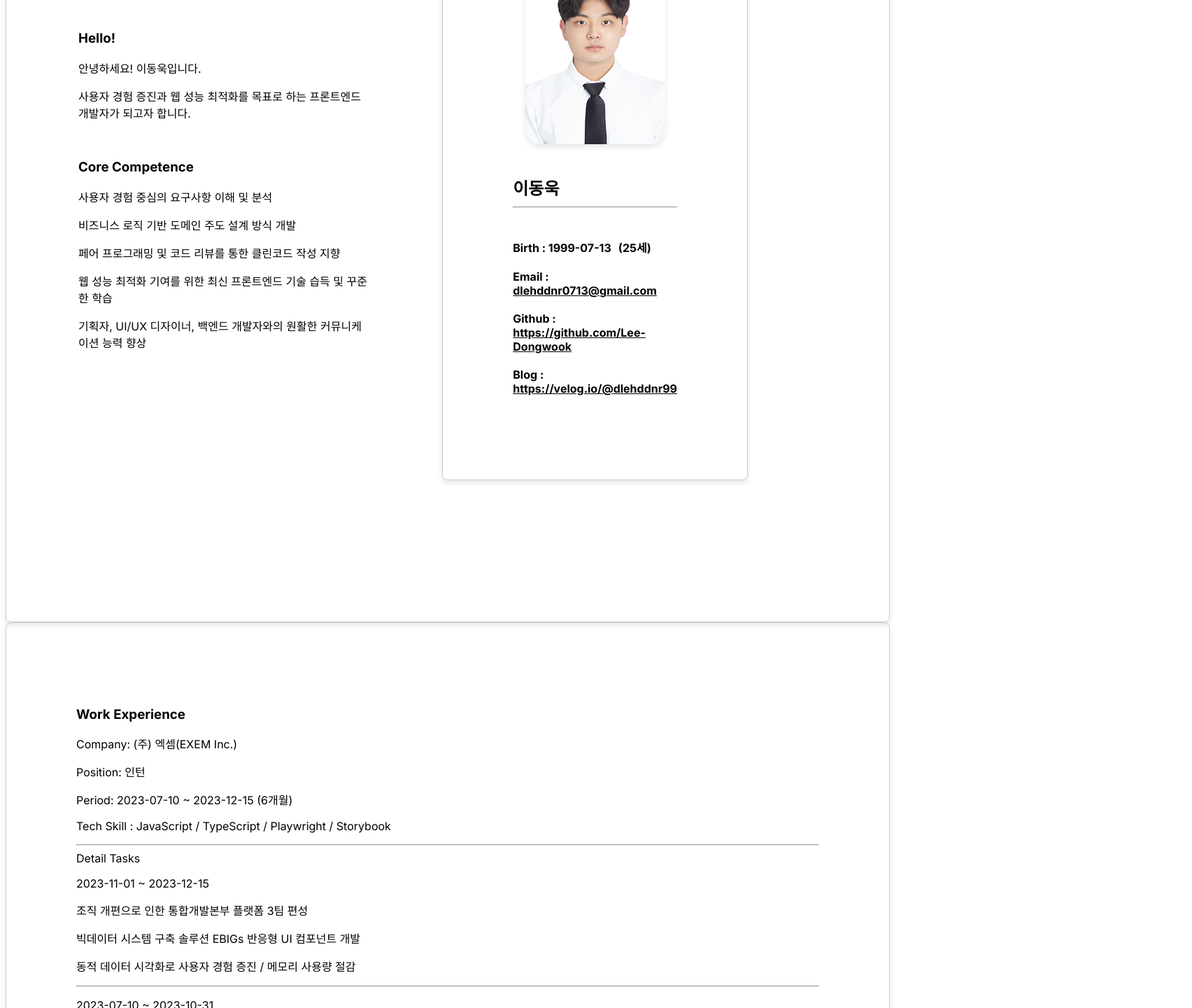
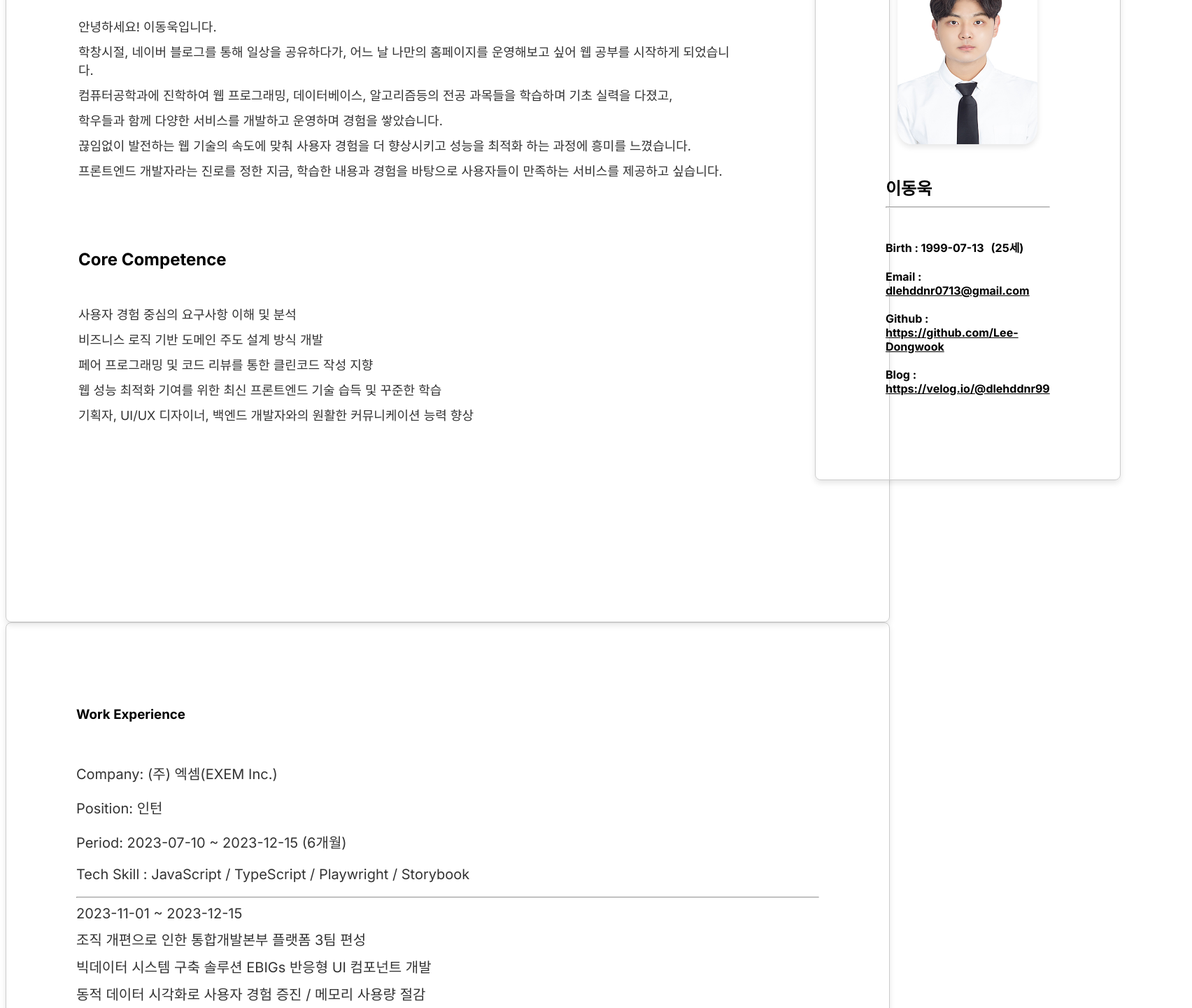
Before and after one commit to Lee-Dongwook/About-Me, a Next.js app in the folder profile/: page / in a window 1280 px wide. Shown: the part 440-1880 px from the top of the page at 70% size, 1704 px wide, since content can reach past the window. Built offline with nearby package versions, Linux system fonts and the light colour scheme.

Commit message:
style : 메인 페이지 데이터 일부 추가 및 스타일 변경, 추가적인 수정 필요

```diff
--- a/profile/src/00-assets/introduceInfo.json
+++ b/profile/src/00-assets/introduceInfo.json
@@ -1,5 +1,11 @@
 {
-    "introduce" : ["안녕하세요! 이동욱입니다.","사용자 경험 증진과 웹 성능 최적화를 목표로 하는 프론트엔드 개발자가 되고자 합니다."],
+    "introduce" : [
+        "안녕하세요! 이동욱입니다.",
+        "학창시절, 네이버 블로그를 통해 일상을 공유하다가, 어느 날 나만의 홈페이지를 운영해보고 싶어 웹 공부를 시작하게 되었습니다.",
+        "컴퓨터공학과에 진학하여 웹 프로그래밍, 데이터베이스, 알고리즘등의 전공 과목들을 학습하며 기초 실력을 다졌고,",
+        "학우들과 함께 다양한 서비스를 개발하고 운영하며 경험을 쌓았습니다.",
+        "끊임없이 발전하는 웹 기술의 속도에 맞춰 사용자 경험을 더 향상시키고 성능을 최적화 하는 과정에 흥미를 느꼈습니다.",
+        "프론트엔드 개발자라는 진로를 정한 지금, 학습한 내용과 경험을 바탕으로 사용자들이 만족하는 서비스를 제공하고 싶습니다."],
     "experience" : {
         "work": [
             "Playwright를 활용한 SaaS E2E 테스트 자동화 구축으로 테스트 수행 시간 절감 및 안정성 확보",
--- a/profile/src/05-ui/introduce/index.tsx
+++ b/profile/src/05-ui/introduce/index.tsx
@@ -21,14 +21,29 @@ export const IntroduceComponent = ({
             <tr>
               <td style={{ width: '50%' }}>
                 {' '}
-                <h3>Hello!</h3>
+                <h2>Hello!</h2>
+                <br />
                 {introduceInfo.introduce.map((item, index) => {
-                  return <p key={index}>{item}</p>;
+                  return (
+                    <p
+                      key={index}
+                      style={{ width: '950px', fontSize: '18px', color: '#333', margin: '10px 0' }}
+                    >
+                      {item}
+                    </p>
+                  );
                 })}
+                <h2 style={{ marginTop: '100px' }}>Core Competence</h2>
                 <br />
-                <h3>Core Competence</h3>
                 {introduceInfo.keypoint.map((item, index) => {
-                  return <p key={index}>{item}</p>;
+                  return (
+                    <p
+                      key={index}
+                      style={{ width: '950px', fontSize: '18px', color: '#333', margin: '10px 0' }}
+                    >
+                      {item}
+                    </p>
+                  );
                 })}
               </td>
               <td style={{ width: '50%', padding: '100px' }}>
@@ -42,25 +57,39 @@ export const IntroduceComponent = ({
       <IntroduceCardContainer ref={secondCardRef} animate={secondCardInView}>
         <div>
           <h3>Work Experience</h3>
+          <br />
           {workExperienceInfo.map((work, index) => {
             return (
               <div key={index}>
-                <p>Company: {work.company}</p>
-                <p>Position: {work.position}</p>
-                <p>
+                <p style={{ fontSize: '20px', color: '#333', margin: '20px 0' }}>
+                  Company: {work.company}
+                </p>
+                <p style={{ fontSize: '20px', color: '#333', margin: '20px 0' }}>
+                  Position: {work.position}
+                </p>
+                <p style={{ fontSize: '20px', color: '#333', margin: '20px 0' }}>
                   Period: {work.period} ({work.month}개월)
                 </p>
-                <p>Tech Skill : {work.tech.join(' / ')}</p>
+                <p style={{ fontSize: '20px', color: '#333', margin: '20px 0' }}>
+                  Tech Skill : {work.tech.join(' / ')}
+                </p>
                 <hr />
                 <div>
-                  Detail Tasks
                   {work.detail.map((task, idx) => {
                     return (
                       <div key={idx}>
-                        <p>{task.period}</p>
-                        <p>{task.description}</p>
-                        <p>{task.work}</p>
-                        <p>{task.result.join(' / ')}</p>
+                        <p style={{ fontSize: '20px', color: '#333', margin: '10px 0' }}>
+                          {task.period}
+                        </p>
+                        <p style={{ fontSize: '20px', color: '#333', margin: '10px 0' }}>
+                          {task.description}
+                        </p>
+                        <p style={{ fontSize: '20px', color: '#333', margin: '10px 0' }}>
+                          {task.work}
+                        </p>
+                        <p style={{ fontSize: '20px', color: '#333', margin: '10px 0' }}>
+                          {task.result.join(' / ')}
+                        </p>
                         <hr />
                       </div>
                     );
@@ -75,7 +104,11 @@ export const IntroduceComponent = ({
         <div>
           <h3>Currently I Learn...</h3>
           {introduceInfo.experience.practice.map((item, index) => {
-            return <p key={index}>{item}</p>;
+            return (
+              <p key={index} style={{ fontSize: '20px', color: '#333', margin: '10px 0' }}>
+                {item}
+              </p>
+            );
           })}
         </div>
       </IntroduceCardContainer>
```
